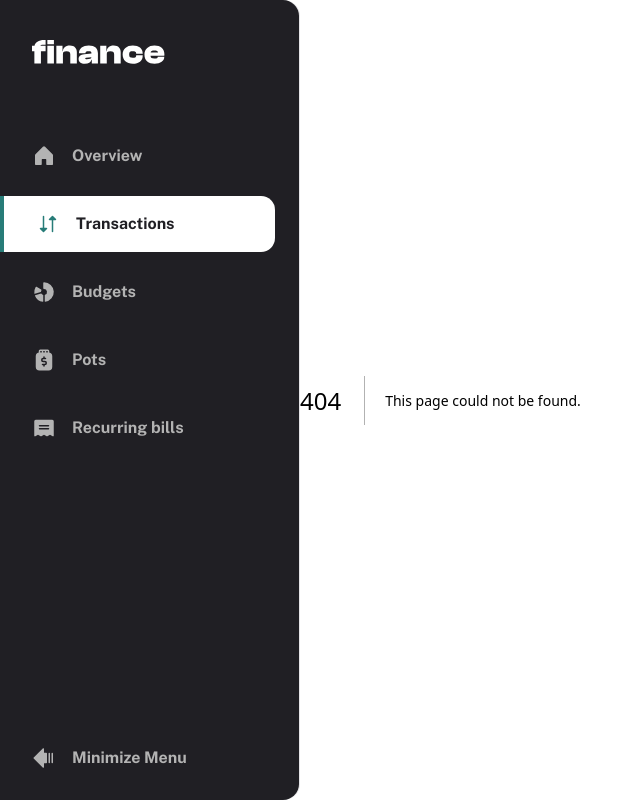
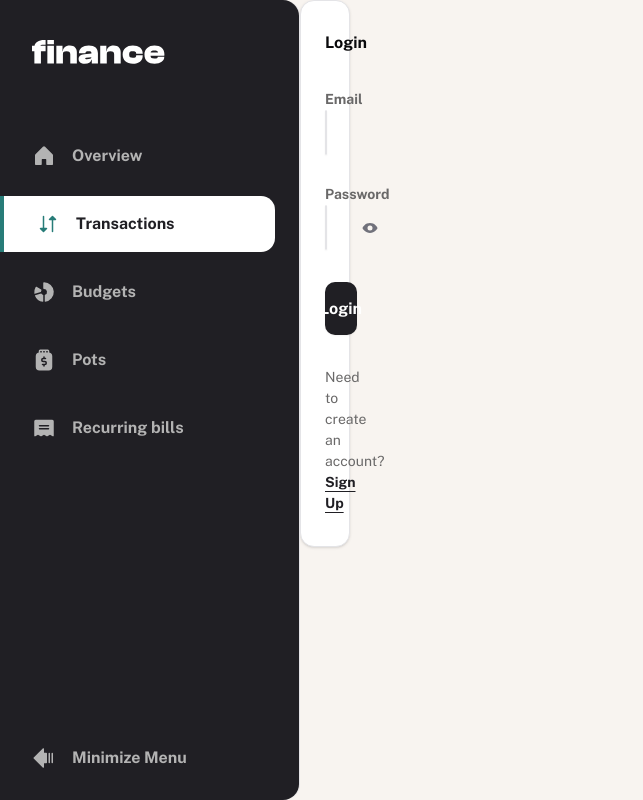
Before and after one commit to Aldi-H/personal-finance, a Next.js app: page /login in a window 1280 px wide. Before the commit this address had no page. Shown: the whole page, without its empty margins (0-643 px from the left). Built offline with nearby package versions, Linux system fonts and the light colour scheme.

Commit message:
feat: Implement LoginForm component with email and password fields, including visibility toggle

```diff
--- /dev/null
+++ b/src/app/(auth)/login/login-form.tsx
@@ -0,0 +1,114 @@
+"use client";
+
+import { cn } from "@/lib/utils";
+import { EyeIcon, EyeSlashIcon } from "@phosphor-icons/react";
+import React from "react";
+
+import { Button } from "@/components/ui/button";
+import { Card, CardContent, CardHeader, CardTitle } from "@/components/ui/card";
+import {
+  Field,
+  FieldDescription,
+  FieldGroup,
+  FieldLabel,
+} from "@/components/ui/field";
+import { InputGroupAddon, InputGroupInput } from "@/components/ui/input-group";
+
+import PfInput from "@/components/pf-components/pf-input/pf-input";
+
+const LoginForm = ({ className, ...props }: React.ComponentProps<"div">) => {
+  const [passwordVisible, setPasswordVisible] = React.useState(false);
+
+  const togglePasswordVisibility = () => {
+    setPasswordVisible(!passwordVisible);
+  };
+
+  return (
+    <div className={cn("flex max-w-xl flex-col gap-6", className)} {...props}>
+      <Card className="gap-8 py-8">
+        <CardHeader>
+          <CardTitle className="text-preset-1">Login</CardTitle>
+        </CardHeader>
+        <CardContent>
+          <form action="">
+            <FieldGroup className="w-full gap-8">
+              <Field className="w-full">
+                <FieldLabel className="w-full">
+                  <PfInput
+                    label="Email"
+                    htmlFor="login-email"
+                    className="w-full"
+                  >
+                    <InputGroupInput
+                      className="w-full"
+                      placeholder="someone@gmail.com"
+                      type="email"
+                    />
+                  </PfInput>
+                </FieldLabel>
+              </Field>
+              <Field className="w-full">
+                <FieldLabel className="w-full">
+                  <PfInput
+                    label="Password"
+                    htmlFor="login-password"
+                    className="w-full"
+                  >
+                    <>
+                      <InputGroupInput
+                        className="w-full"
+                        placeholder="Your password"
+                        type={passwordVisible ? "text" : "password"}
+                      />
+                      <Button
+                        onClick={togglePasswordVisibility}
+                        type="button"
+                        variant="tertiary"
+                        size="sm"
+                      >
+                        <InputGroupAddon
+                          align="inline-end"
+                          className="cursor-pointer"
+                        >
+                          {passwordVisible ? (
+                            <EyeSlashIcon
+                              size={24}
+                              weight="fill"
+                              className="h-6 w-6"
+                            />
+                          ) : (
+                            <EyeIcon
+                              size={24}
+                              weight="fill"
+                              className="h-6 w-6"
+                            />
+                          )}
+                        </InputGroupAddon>
+                      </Button>
+                    </>
+                  </PfInput>
+                </FieldLabel>
+              </Field>
+              <Field className="w-full gap-8">
+                <Button className="w-full" type="submit">
+                  Login
+                </Button>
+                <FieldDescription className="text-preset-4 text-center text-dim-grey">
+                  Need to create an account?{" "}
+                  <a
+                    href="/register"
+                    className="font-bold text-shadow-grey underline"
+                  >
+                    Sign Up
+                  </a>
+                </FieldDescription>
+              </Field>
+            </FieldGroup>
+          </form>
+        </CardContent>
+      </Card>
+    </div>
+  );
+};
+
+export default LoginForm;
--- /dev/null
+++ b/src/app/(auth)/login/page.tsx
@@ -0,0 +1,11 @@
+import LoginForm from "./login-form";
+
+const LoginPage = () => {
+  return (
+    <div>
+      <LoginForm />
+    </div>
+  );
+};
+
+export default LoginPage;
```
